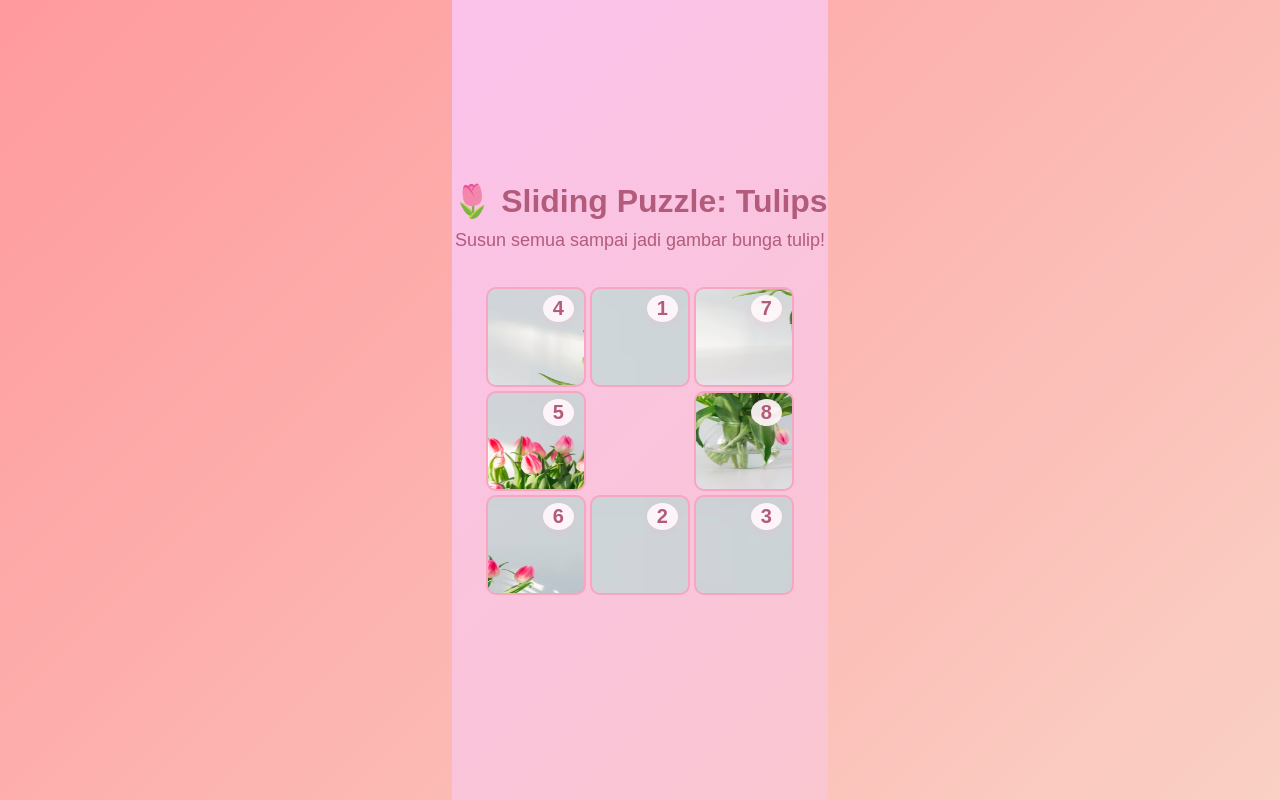
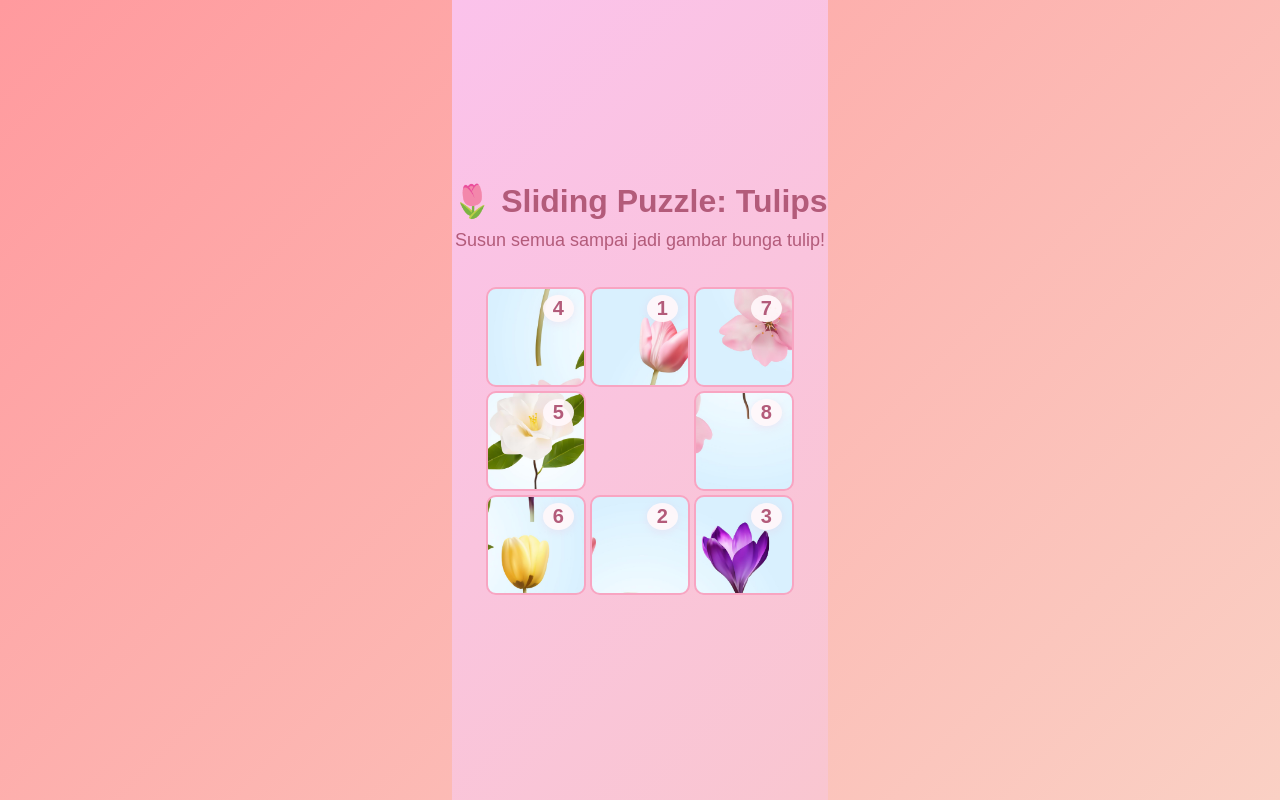
Before and after one commit to PaktamXbotz/bedagif, a Next.js app: page /puzzle in a window 1280 px wide. Built offline with nearby package versions, Linux system fonts and the light colour scheme.

Commit message:
Update page.js

```diff
--- a/app/puzzle/page.js
+++ b/app/puzzle/page.js
@@ -58,7 +58,7 @@ export default function PuzzlePage() {
             style={{
               ...styles.tile,
               opacity: v === 0 ? 0 : 1,
-              background: v !== 0 ? `url("/tulips.avif")` : "none",
+              background: v !== 0 ? `url("/tulips.jpg")` : "none",
               backgroundSize: "300px 300px",
               backgroundPosition: v !== 0 ?
                 `${-((v - 1) % 3) * 100}px ${-Math.floor((v - 1) / 3) * 100}px` : "none",
```
